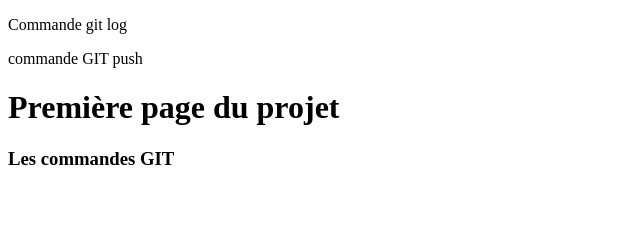
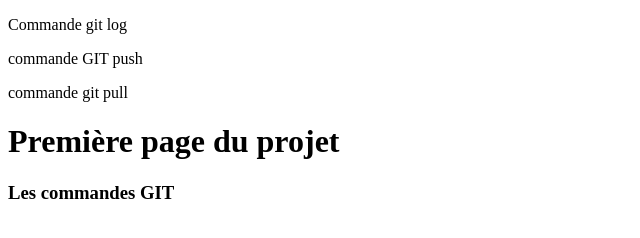
Before and after one commit to patboost/git-29A, a plain HTML site: page index.html in a window 1280 px wide. Shown: the whole page, without its empty margins (0-640 px from the left). Drawn offline with Linux system fonts and the light colour scheme.

Commit message:
Ajout git pull

```diff
--- a/index.html
+++ b/index.html
@@ -6,7 +6,7 @@
     <title>Page GIT</title>
     <p>Commande git log</p>
     <p>commande GIT push</p>
-</head>
+    <p>commande git pull</p>
 <body>
     <h1>Première page du projet</h1>
     <h3>Les commandes GIT</h3>
```
